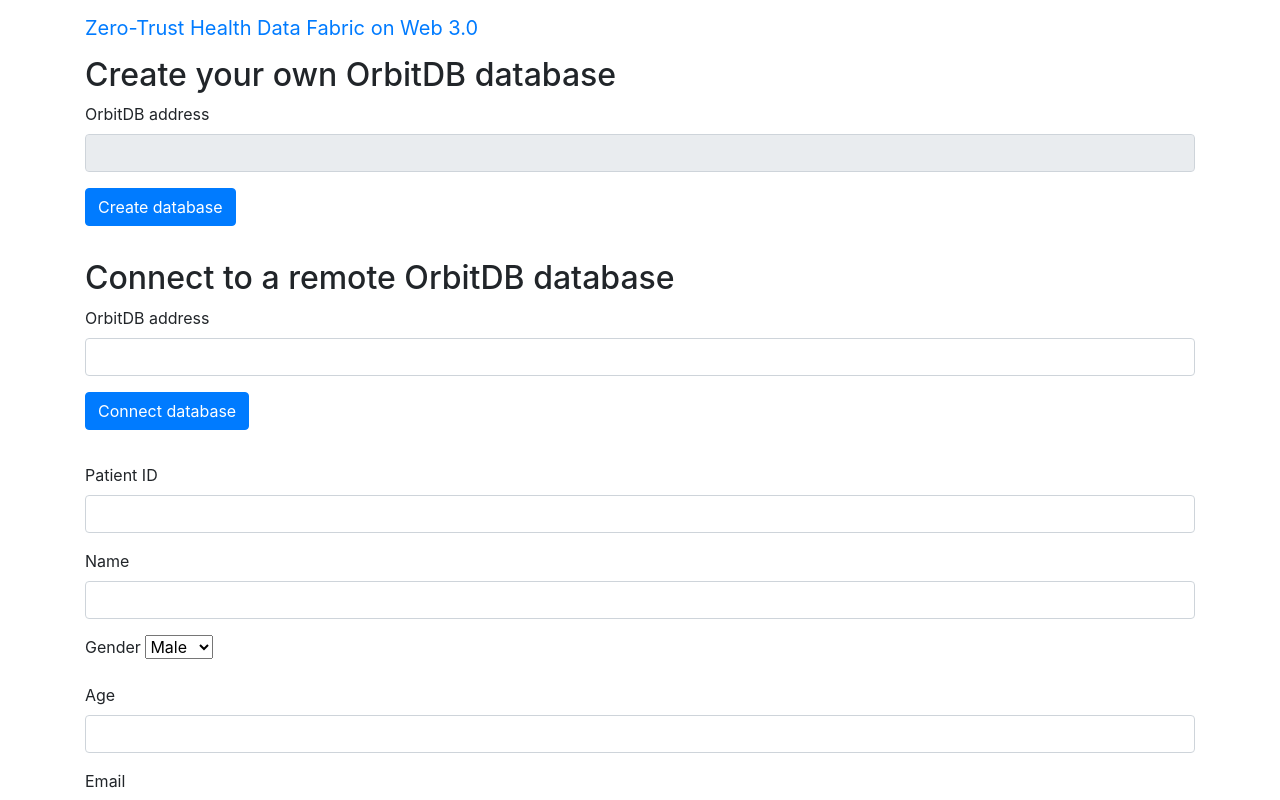
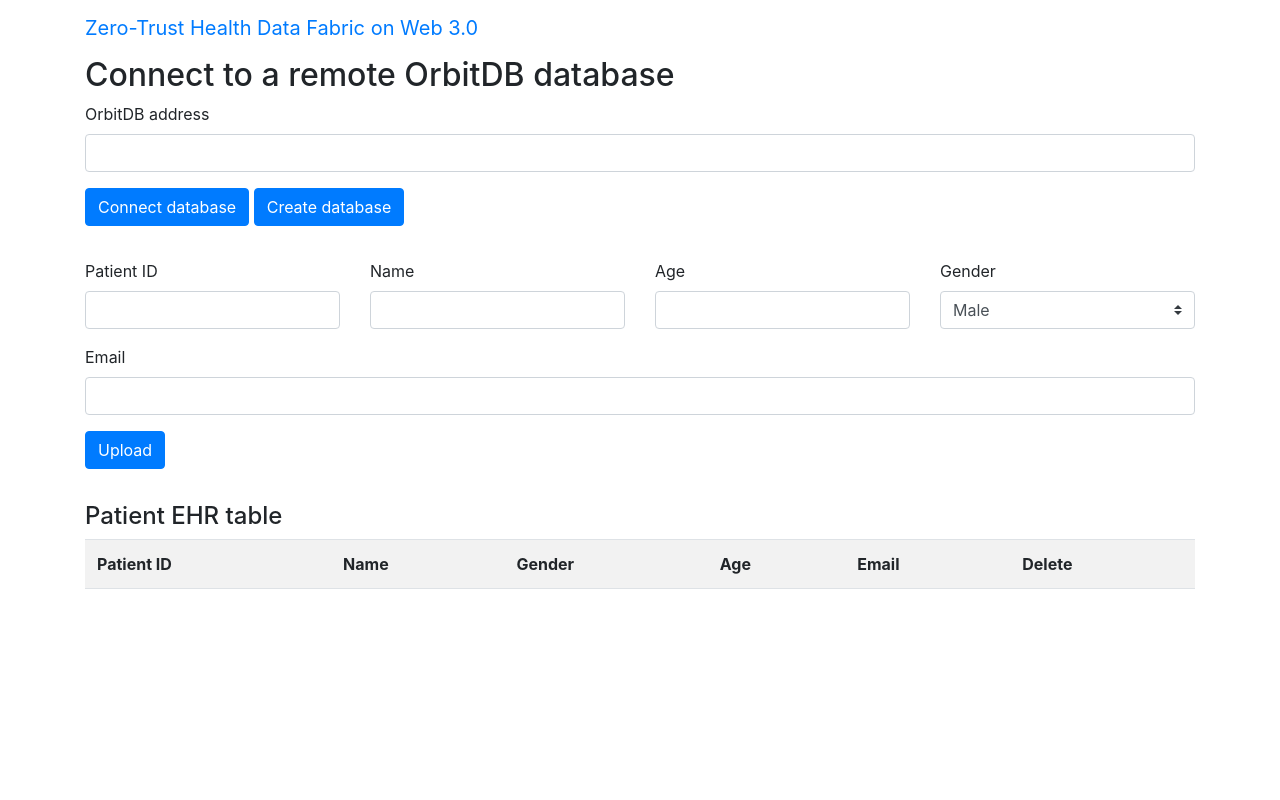
Before and after one commit to aaronli-uga/OrbitDB_p2p_test, a plain HTML site: page merge.html in a window 1280 px wide. Drawn offline with nearby package versions, Linux system fonts and the light colour scheme.

Commit message:
format update

```diff
--- a/merge.html
+++ b/merge.html
@@ -49,9 +49,8 @@
         </nav>
       </header>
 
-      <div class='container'>
+      <!-- <div class='container'>
         <h2>Create your own OrbitDB database</h2>
-        <!-- <h4>The orbitDB address is <span id="initdbaddress"></span></h4> -->
         <form class="form">
           <div class="form-group">
             <label for="createdAddress">OrbitDB address </label>
@@ -59,9 +58,7 @@
           </div>
           <button type="button" class="btn btn-primary" onclick="InitOrbitDB()">Create database</button>
         </form>
-      </div>
-
-      <hr>
+      </div> -->
 
       <div class="container">
         <h2>Connect to a remote OrbitDB database</h2>
@@ -71,6 +68,7 @@
             <input type="text" class="form-control input-lg" id="dbAddress" value="">
           </div>
           <button type="button" class="btn btn-primary" onclick="connectDB()">Connect database</button>
+          <button type="button" class="btn btn-primary" onclick="InitOrbitDB()">Create database</button>
         </form>
       </div>
 
@@ -79,21 +77,56 @@
       <div class="container">
         <div class="row">
           <div class="col-sm-12">
-            <form class="form-group mb-2">
-              <div class="form-group">
-                <label for="patientID">Patient ID </label>
-                <input type="text" class="form-control" id="patientID" value="">
+            <form class="form-group">
+              <div class="row">
+                <div class="col">
+                  <label for="patientID">Patient ID </label>
+                  <input type="text" class="form-control" id="patientID" value="">
+                </div>
+                <div class="col">
+                  <label for="name">Name</label>
+                  <input type="text" class="form-control" id="name" placeholder="">
+                </div>
+                <div class="col">
+                  <label for="age">Age</label>
+                  <input type="number" class="form-control" id="age" placeholder="">
+                </div>
+                <div class="col">
+                  <label for="gender">Gender</label>
+                  <select class="browser-default custom-select" id="gender">
+                    <option value="Male">Male</option>
+                    <option value="Femal">Female</option>
+                  </select>
+                </div>
+
+
                 <!-- <button type="button" class="btn btn-default">Login Handle</button> -->
               </div>
             </form>
           </div>
         </div>
 
-        <div class="row">
+        <!-- <div class="row">
           <div class="col-sm-12">
             <form class="form-group">
+              <div class="row">
+                <div class="col">
+                  <label for="name">Name</label>
+                  <input type="text" class="form-control" id="name" placeholder="">
+                </div>
+                <div class="col">
+                  <label for="name">heeee</label>
+                  <input type="text" class="form-control" id="name" placeholder="">
+                </div>
+                <div class="col">
+                  <label for="name">heeee</label>
+                  <input type="text" class="form-control" id="name" placeholder="">
+                </div>
+              </div>
               <div class="form-group">
                 <label for="name">Name</label>
+                <input type="text" class="form-control" id="name" placeholder="">
+                <label for="name">Hiloo</label>
                 <input type="text" class="form-control" id="name" placeholder="">
               </div>
 
@@ -108,7 +141,7 @@
               <div class="form-group">
                 <label for="age">Age</label>
                 <input type="number" class="form-control" id="age" placeholder="">
-              </div>
+              </div> -->
 
               <div class="form-group">
                 <label for="email">Email</label>
@@ -215,7 +248,7 @@
         let initdbAddress = db0.address.toString()
         console.log(initdbAddress)
         // document.getElementById("initdbaddress").innerHTML = initdbAddress;
-        $('#createdAddress').val(initdbAddress);
+        $('#dbAddress').val(initdbAddress);
         console.log(`database string: ${initdbAddress}`)
 
         //put some initial data
```
